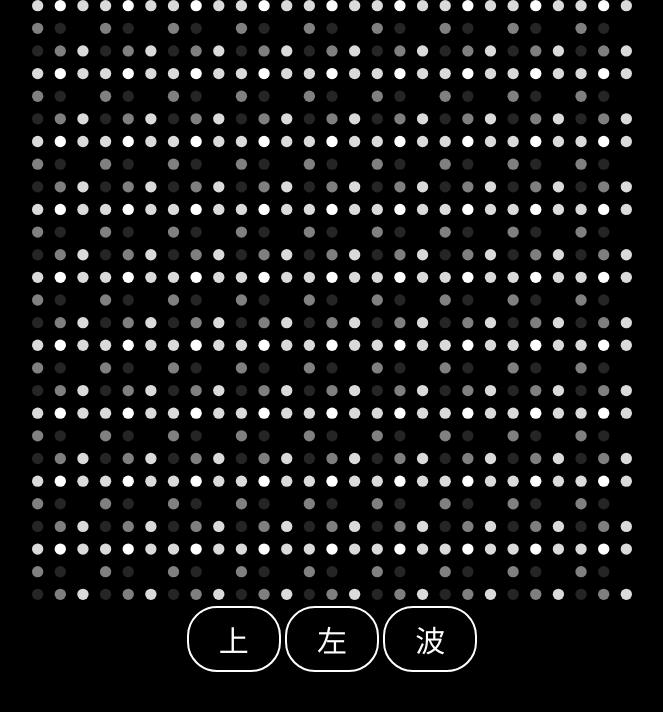
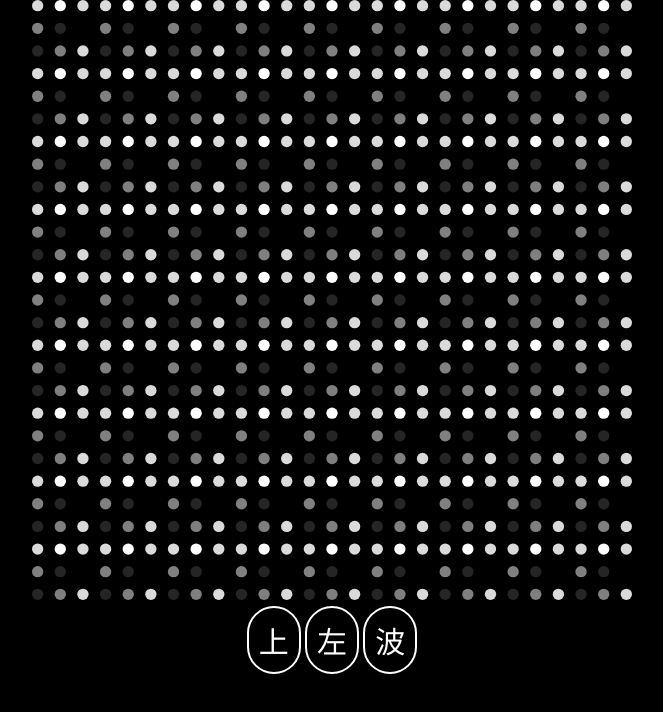
Before and after one commit to Kuwamai/light_cube_controller, a plain HTML site: page index.html in a window 1280 px wide. Shown: the whole page, without its empty margins (308-971 px from the left). Drawn offline with Linux system fonts and the light colour scheme.

Commit message:
Edit button style

```diff
--- a/style.css
+++ b/style.css
@@ -23,7 +23,7 @@ div {
 
 input {
     display: inline-block;
-  padding: 0.3em 1em;
+    padding: 10px;
     text-decoration: none;
     color: #ffffff;
     background-color: transparent;
```
Lines whose indentation alone changed are shown as unchanged.
